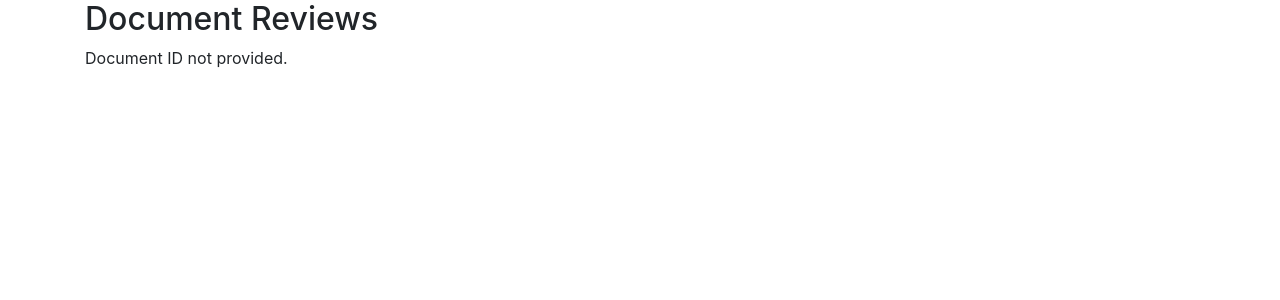
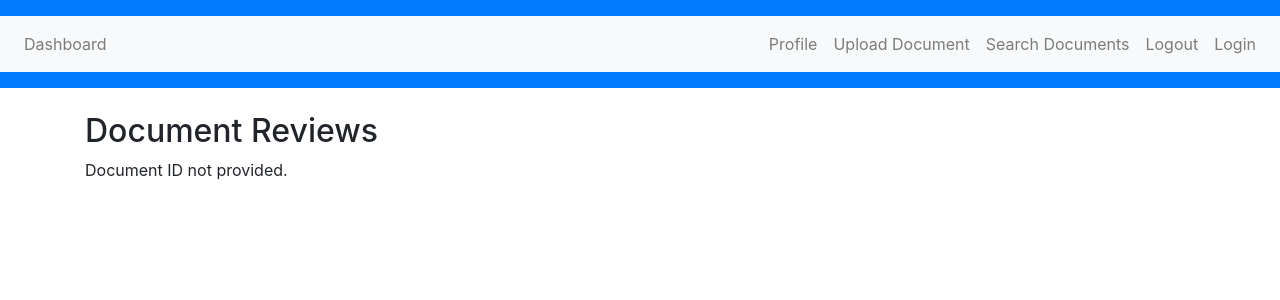
Before and after one commit to godfredkogkane/StudyHub, a PHP site: page /view/review.php in a window 1280 px wide. Shown: the top 300 px of the page. Run offline with PHP 8.4, Linux system fonts and the light colour scheme.

Commit message:
made changes to review.php

```diff
--- a/view/review.php
+++ b/view/review.php
@@ -4,10 +4,43 @@
     <meta charset="UTF-8">
     <meta name="viewport" content="width=device-width, initial-scale=1.0">
     <title>Document Reviews</title>
+    <!-- Bootstrap CSS -->
     <link href="https://stackpath.bootstrapcdn.com/bootstrap/4.5.2/css/bootstrap.min.css" rel="stylesheet">
 </head>
 <body>
+    <!-- Navigation -->
+    <div class="navigation-container">
+        <header class="bg-primary py-3 mb-4">
+            <!-- Bootstrap Navbar -->
+            <nav class="navbar navbar-expand-lg navbar-light bg-light">
+                <ul class="navbar-nav mr-auto">
+                    <li class="nav-item">
+                        <a class="nav-link" href="dashboard.php">Dashboard</a>
+                    </li>
+                </ul>
+                <ul class="navbar-nav ml-auto">
+                    <li class="nav-item">
+                        <a class="nav-link" href="profile.php">Profile</a>
+                    </li>
+                    <li class="nav-item">
+                        <a class="nav-link" href="document.php">Upload Document</a>
+                    </li>
+                    <li class="nav-item">
+                        <a class="nav-link" href="search_document.php">Search Documents</a>
+                    </li>
+                    <li class="nav-item">
+                        <a class="nav-link" href="../login/logout.php">Logout</a>
+                    </li>
+                    <li class="nav-item">
+                        <a class="nav-link" href="../login/login.php">Login</a>
+                    </li>
+                </ul>
+            </nav>
+        </header>
+    </div>
+
     <div class="container">
+        <!-- Content of the dashboard goes here -->
         <h2>Document Reviews</h2>
         <?php
         // Include necessary files and configurations
```
